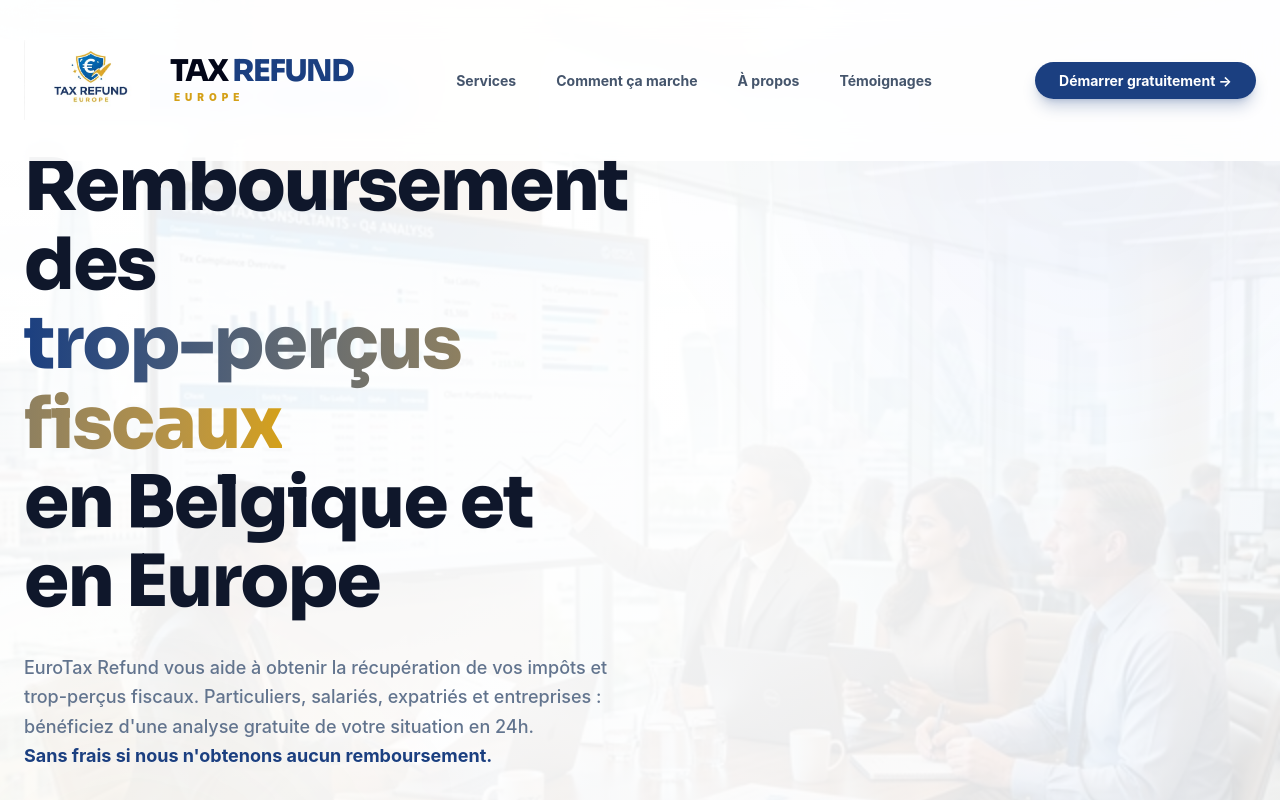
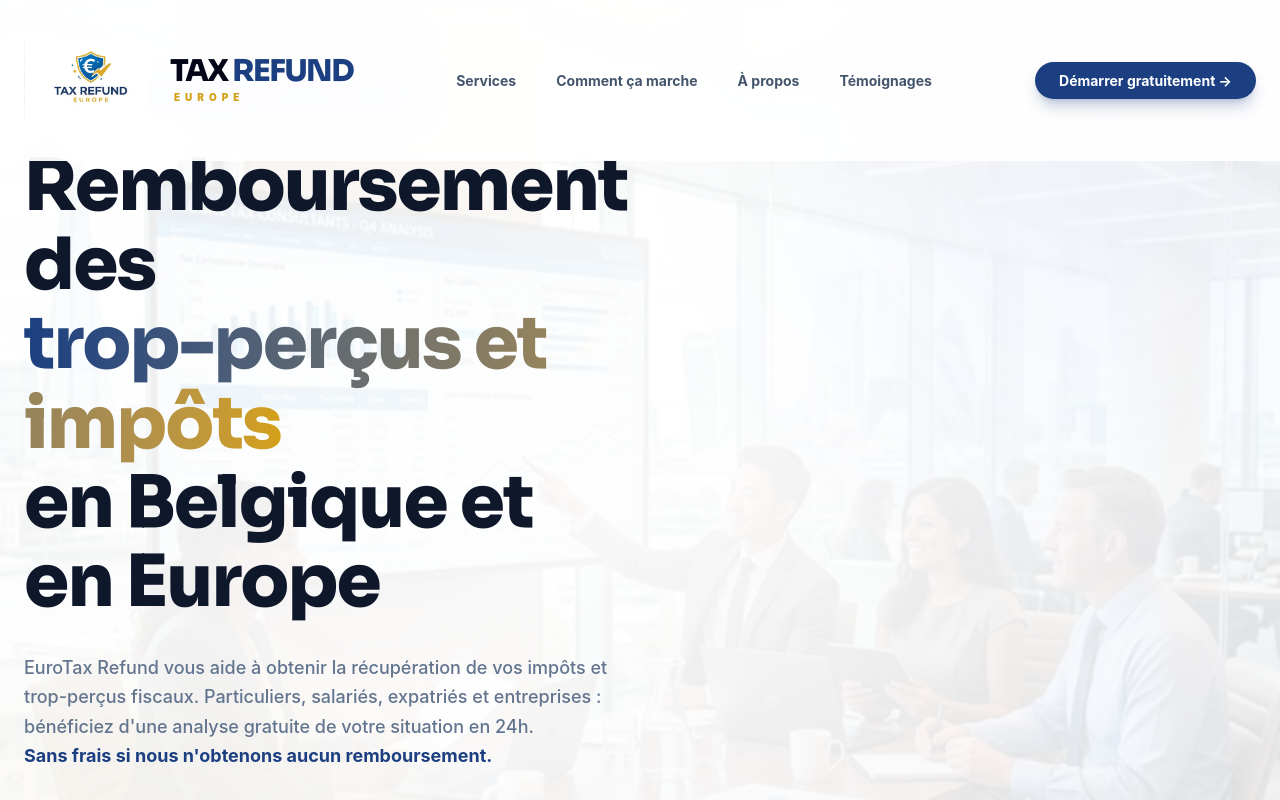
Before and after one commit to Aubin2207/taxrefundseurope, a React (Vite) app: page / in a window 1280 px wide. Shown: the top 800 px of the page. Built offline with nearby package versions, Linux system fonts and the light colour scheme.

Commit message:
Mise a jour des titres Belgique et Europe sur Hero et A propos

```diff
--- a/src/components/Hero.jsx
+++ b/src/components/Hero.jsx
@@ -28,12 +28,12 @@ export default function Hero() {
         <div className="animate-fadeInUp">
           <div className="inline-flex items-center gap-2 px-4 py-2 bg-brand-50 border border-brand-100 rounded-full mb-8">
             <span className="w-2 h-2 bg-brand-500 rounded-full animate-pulse-dot"></span>
-            <span className="text-xs font-bold text-brand-700 uppercase tracking-widest">Accompagnement fiscal – France & Europe</span>
+            <span className="text-xs font-bold text-brand-700 uppercase tracking-widest">Accompagnement fiscal – Belgique & Europe</span>
           </div>
 
           <h1 className="font-sora text-5xl md:text-7xl font-extrabold text-slate-900 leading-[1.1] mb-8 tracking-tight">
             Remboursement des <br />
-            <span className="bg-gradient-to-r from-brand-600 to-gold-500 bg-clip-text text-transparent">trop-perçus fiscaux</span> <br />
+            <span className="bg-gradient-to-r from-brand-600 to-gold-500 bg-clip-text text-transparent">trop-perçus et impôts</span> <br />
             en Belgique et en Europe
           </h1>
 
--- a/src/components/Overview.jsx
+++ b/src/components/Overview.jsx
@@ -56,7 +56,7 @@ export default function Overview() {
             </div>
 
             <h2 className="font-sora text-4xl md:text-5xl font-extrabold text-slate-900 mb-8 tracking-tight leading-tight">
-              Votre spécialiste de la <span className="text-brand-600">récupération d'impôts</span> en France et en Europe
+              Votre spécialiste de la <span className="text-brand-600">récupération d'impôts</span> en Belgique et en Europe
             </h2>
 
             <p className="text-lg text-slate-500 mb-10 leading-relaxed">
```
